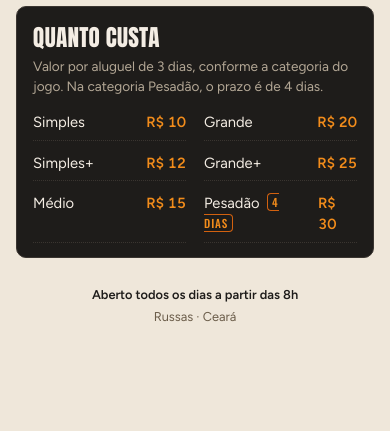
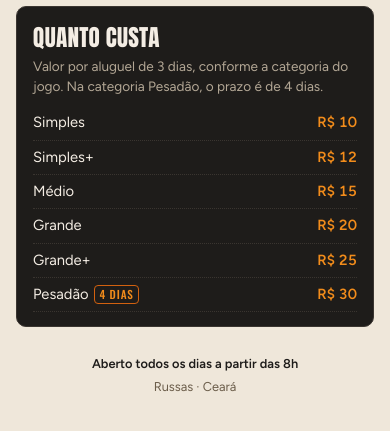
Before and after one commit to santiagoferreira1/toca-links, a plain HTML site: page index.html in a window 390 px wide. Shown: the part 1150-1581 px from the top of the page. Before the commit the page ends 1525 px from the top, so only its background shows below. Drawn offline with nearby package versions, Linux system fonts and the light colour scheme.

Commit message:
Mudança na visualização para mobile

```diff
--- a/index.html
+++ b/index.html
@@ -133,7 +133,9 @@ a.event:hover{transform:translateY(-1px);box-shadow:0 0 0 4px rgba(242,140,27,.1
 .prices li{display:flex;justify-content:space-between;gap:8px;padding:6px 0;border-bottom:1px dotted var(--line);font-size:.92rem}
 .prices li span:last-child{font-variant-numeric:tabular-nums;color:var(--laranja);font-weight:600}
 .prices .days{font-style:normal;font-family:var(--label);font-size:.7rem;letter-spacing:.08em;text-transform:uppercase;color:var(--laranja);border:1px solid var(--brasa);border-radius:4px;padding:0 4px;margin-left:4px;vertical-align:1px}
-@media (max-width:360px){.prices ul{grid-template-columns:1fr;grid-auto-flow:row;grid-template-rows:none}}
+.prices li>span:first-child{display:flex;align-items:center;gap:6px;min-width:0}
+.prices .days{white-space:nowrap;line-height:1.5;margin-left:0}
+@media (max-width:440px){.prices ul{grid-template-columns:1fr;grid-auto-flow:row;grid-template-rows:none;gap:0}}
 
 footer{text-align:center;color:var(--ink-soft);font-size:.8rem;display:flex;flex-direction:column;gap:4px}
 footer strong{color:var(--ink);font-weight:600}
```
